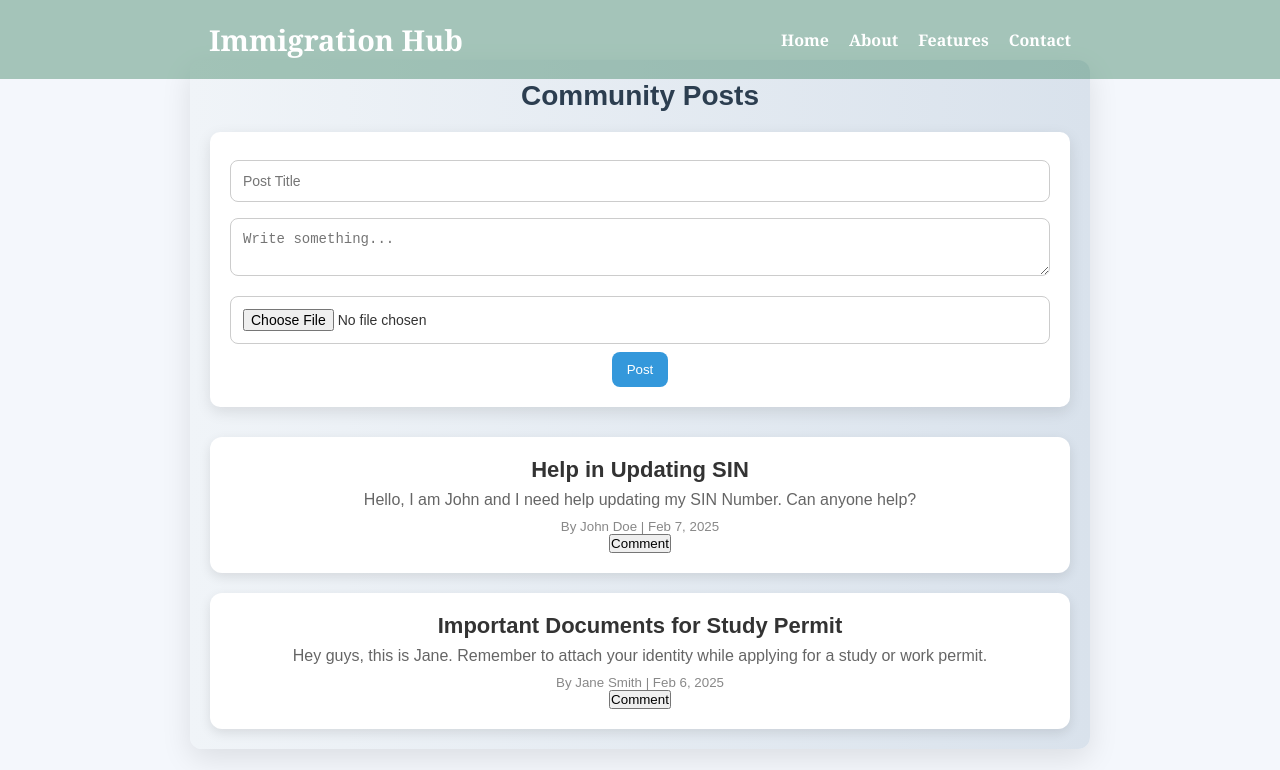
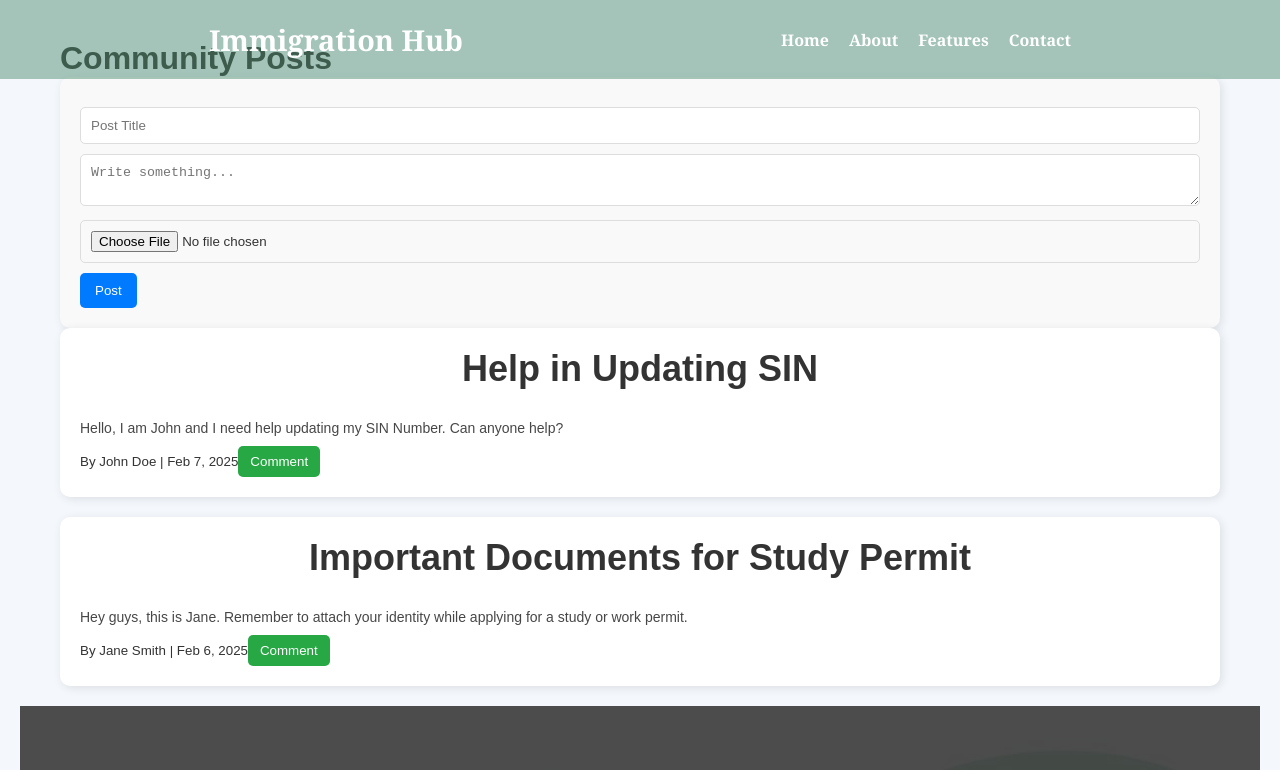
Before and after one commit to TEAM-MERAKI-NAA/MERAKI-FE, a React (Create React App) app: page /community in a window 1280 px wide. Shown: the top 770 px of the page. Built offline with nearby package versions, Linux system fonts and the light colour scheme; the HTML template or start-up script is replaced by a standard one.

Commit message:
Update CSS for Community Page

```diff
--- a/src/styles/Community.css
+++ b/src/styles/Community.css
@@ -1,141 +1,109 @@
-/* General Styles */
+/* General Styling */
 .community-container {
-  max-width: 900px;
-  margin: 40px auto;
+  max-width: 1200px;
+  margin: auto;
   padding: 20px;
-  background: linear-gradient(to right, #f0f4f8, #d9e2ec);
-  border-radius: 12px;
-  box-shadow: 0 10px 30px rgba(0, 0, 0, 0.1);
-  text-align: center;
+  font-family: Arial, sans-serif;
 }
 
-/* Section Title */
-h1 {
-  font-size: 28px;
-  color: #2c3e50;
-  margin-bottom: 20px;
+.community-content {
+  display: flex;
+  gap: 20px;
+  align-items: flex-start;
 }
 
-/* New Post Section */
+/* Left Section - Post Form */
 .new-post-section {
-  background: white;
+  flex: 1;
+  background: #f9f9f9;
   padding: 20px;
   border-radius: 10px;
-  box-shadow: 0 5px 15px rgba(0, 0, 0, 0.1);
-  margin-bottom: 30px;
+  box-shadow: 2px 2px 10px rgba(0, 0, 0, 0.1);
 }
 
 .new-post-section input,
 .new-post-section textarea {
   width: 100%;
-  padding: 12px;
-  margin: 8px 0;
-  border: 1px solid #ccc;
-  border-radius: 8px;
-  font-size: 14px;
+  padding: 10px;
+  margin-top: 10px;
+  border: 1px solid #ddd;
+  border-radius: 5px;
 }
 
 .new-post-section button {
-  background: #3498db;
+  background: #007bff;
   color: white;
+  padding: 10px 15px;
   border: none;
-  padding: 10px 15px;
-  border-radius: 8px;
   cursor: pointer;
+  margin-top: 10px;
+  border-radius: 5px;
   transition: 0.3s;
 }
 
 .new-post-section button:hover {
-  background: #2980b9;
+  background: #0056b3;
 }
 
-/* Post List */
+/* Right Section - Posts */
 .post-list {
+  flex: 2;
   display: flex;
   flex-direction: column;
   gap: 20px;
 }
 
-/* Post Card */
 .post-card {
   background: white;
   padding: 20px;
-  border-radius: 12px;
-  box-shadow: 0 4px 12px rgba(0, 0, 0, 0.1);
-  transition: 0.3s;
-}
-
-.post-card:hover {
-  transform: translateY(-5px);
-  box-shadow: 0 8px 20px rgba(0, 0, 0, 0.15);
+  border-radius: 10px;
+  box-shadow: 2px 2px 10px rgba(0, 0, 0, 0.1);
 }
 
 .post-card h2 {
   color: #333;
-  font-size: 22px;
-  margin-bottom: 8px;
 }
 
-.post-card p {
-  color: #555;
-  font-size: 16px;
+.post-image {
+  max-width: 100%;
+  height: auto;
+  border-radius: 5px;
 }
 
-.post-card small {
-  display: block;
+.comment-btn {
+  background: #28a745;
+  color: white;
+  padding: 8px 12px;
+  border: none;
+  cursor: pointer;
+  border-radius: 5px;
   margin-top: 10px;
-  color: #888;
+  transition: 0.3s;
 }
 
-/* Post Image */
-.post-image {
-  width: 100%;
-  height: auto;
-  border-radius: 8px;
-  margin-bottom: 10px;
-}
-
-/* Comment Section */
-.comment-section {
-  margin-top: 15px;
-  padding-top: 10px;
-  border-top: 1px solid #ddd;
+.comment-btn:hover {
+  background: #218838;
 }
 
 .comment-section input {
-  width: 80%;
+  width: 100%;
   padding: 8px;
-  margin-right: 5px;
-  border: 1px solid #ccc;
-  border-radius: 6px;
+  margin-top: 10px;
+  border: 1px solid #ddd;
+  border-radius: 5px;
 }
 
 .comment-section button {
-  background: #2ecc71;
+  background: #007bff;
   color: white;
+  padding: 8px 12px;
   border: none;
-  padding: 8px 12px;
-  border-radius: 6px;
   cursor: pointer;
+  border-radius: 5px;
+  margin-top: 5px;
   transition: 0.3s;
 }
 
 .comment-section button:hover {
-  background: #27ae60;
+  background: #0056b3;
 }
-
-/* Comment List */
-.comment-section ul {
-  list-style: none;
-  padding: 0;
-  margin-top: 10px;
-}
-
-.comment-section li {
-  background: #f4f4f4;
-  padding: 6px 10px;
-  margin-top: 5px;
-  border-radius: 6px;
-  font-size: 14px;
-  text-align: left;
-}
```
